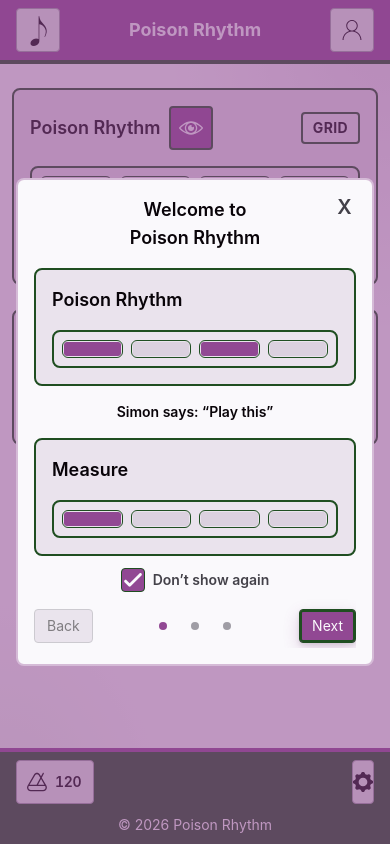
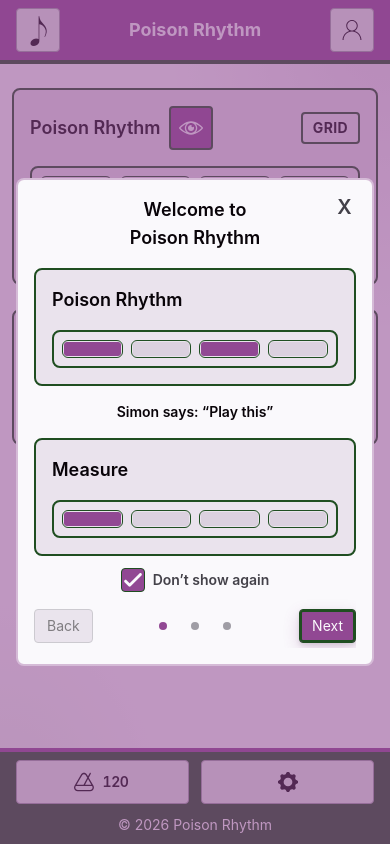
Before and after one commit to kylemichaelsullivan/poison-rhythm, a React (Vite) app: page / in a window 390 px wide. Built offline with nearby package versions, Linux system fonts and the light colour scheme.

Commit message:
FIX: Stretch Footer Actions on Small Screens
Co-authored-by: Cursor <cursoragent@cursor.com>

```diff
--- a/src/components/layout/Footer.tsx
+++ b/src/components/layout/Footer.tsx
@@ -4,40 +4,56 @@ import { Metronome, Settings } from './button';
 import { Copyright } from './Copyright';
 
 /**
- * Equal halves of the padded footer row; widen only the direct CornerButton
- * trigger. Do not use `[&_button]` — Modal mounts in-tree and would stretch
- * every control inside Metronome / Settings.
+ * Equal halves of the padded footer row on small screens: stretch the cell,
+ * then widen only the direct CornerButton trigger. Do not use `[&_button]` —
+ * Modal mounts in-tree and would stretch every control inside Metronome /
+ * Settings. `justify-self-start/end` alone shrinks the cell to content, which
+ * collapsed the icon-only Settings control below a square.
+ *
+ * Copyright is in-flow under the controls below `sm`, and absolutely centered
+ * on the footer (viewport) from `sm` up so unequal Metronome / Settings widths
+ * cannot shift it.
  */
 const footerActionClassName =
-	'min-w-0 max-sm:[&>button]:w-full! max-sm:[&>button]:min-w-0 sm:[&>button]:w-auto';
+	'min-w-0 max-sm:[&>button]:w-full! sm:[&>button]:w-auto';
 
 export function Footer() {
 	return (
 		<footer
 			className={clsx(
-				'Footer w-full border-t-4 border-primary bg-secondary py-2 text-on-secondary',
+				'Footer relative w-full border-t-4 border-primary bg-secondary py-2 text-on-secondary',
 				'grid grid-cols-2 items-center gap-x-3 gap-y-2',
 				'pl-[max(1rem,env(safe-area-inset-left))] pr-[max(1rem,env(safe-area-inset-right))]',
-				'sm:grid-cols-[minmax(0,1fr)_minmax(0,auto)_minmax(0,1fr)] sm:gap-2',
+				'sm:gap-2',
 				appChromeBarFooterClassName,
 			)}
 		>
 			<div
-				className={clsx('order-1 justify-self-start', footerActionClassName)}
+				className={clsx(
+					'order-1 justify-self-stretch sm:justify-self-start',
+					footerActionClassName,
+				)}
 			>
 				<Metronome />
 			</div>
-			<div className='order-3 col-span-2 justify-self-center sm:order-2 sm:col-auto'>
-				<Copyright />
-			</div>
 			<div
 				className={clsx(
-					'order-2 justify-self-end sm:order-3',
+					'order-2 justify-self-stretch sm:justify-self-end',
 					footerActionClassName,
 				)}
 			>
 				<Settings />
 			</div>
+			<div
+				className={clsx(
+					'order-3 col-span-2 justify-self-center',
+					'sm:pointer-events-none sm:absolute sm:inset-0 sm:order-none sm:col-auto sm:flex sm:items-center sm:justify-center',
+				)}
+			>
+				<div className='sm:pointer-events-auto'>
+					<Copyright />
+				</div>
+			</div>
 		</footer>
 	);
 }
```
